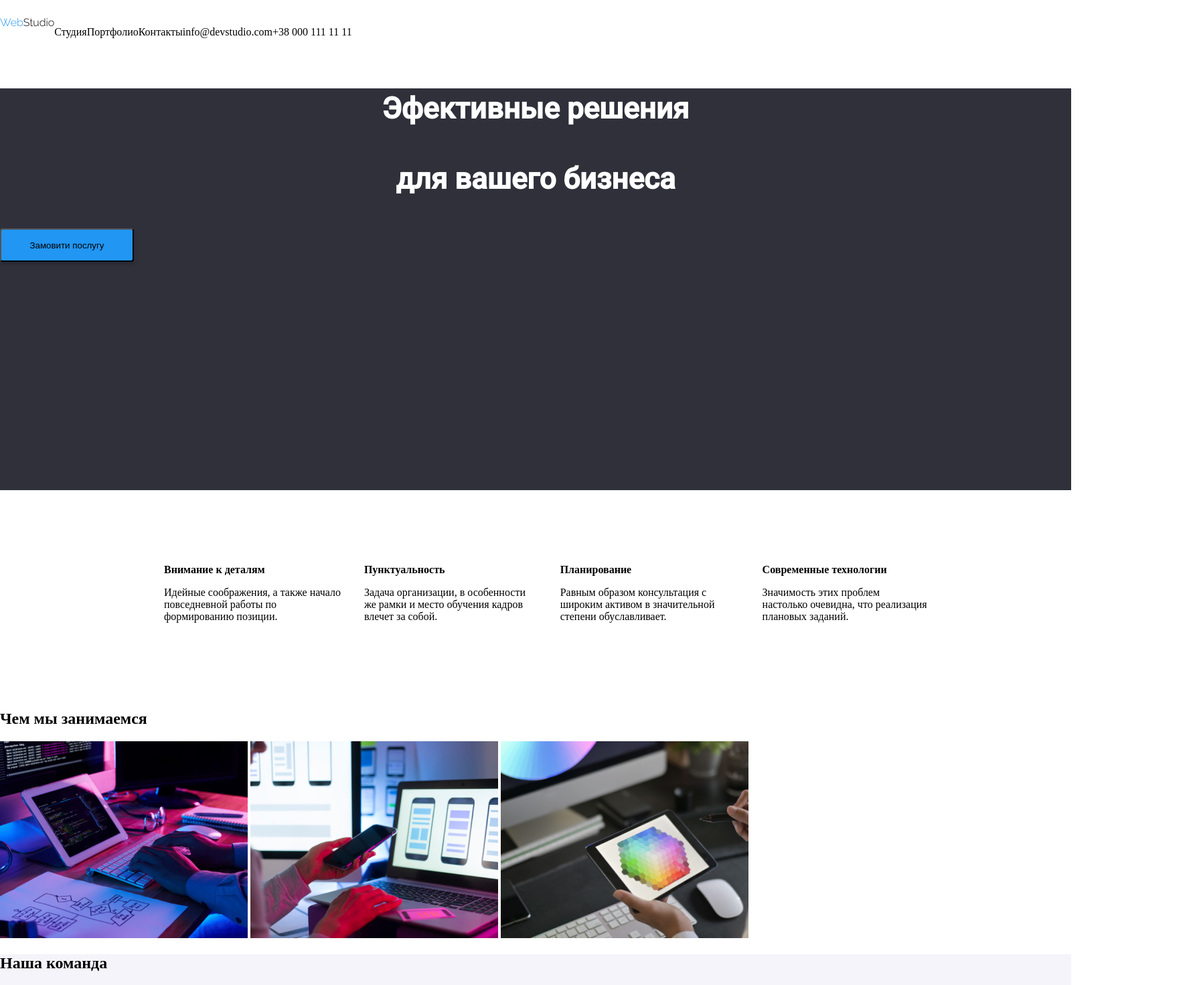
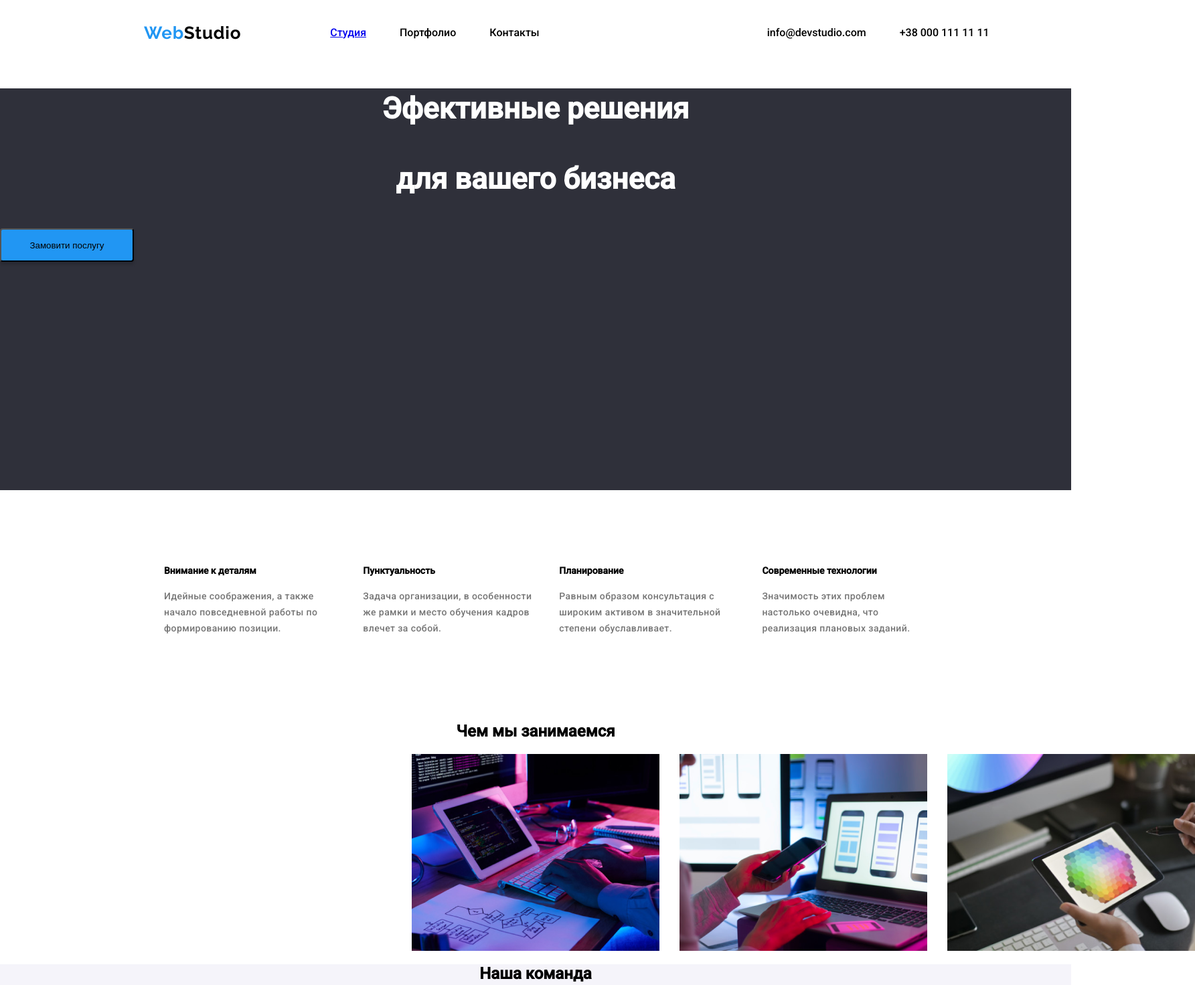
Before and after one commit to vladyslav9311/goit-markup-hw-02, a plain HTML site: page index.html in a window 1280 px wide. Shown: the top 1471 px of the page at 67% size, 1785 px wide, since content can reach past the window. Drawn offline with Linux system fonts and the light colour scheme.

Commit message:
Add files via upload

```diff
--- a/index.html
+++ b/index.html
@@ -6,11 +6,11 @@
     <meta name="viewport" content="width=device-width, initial-scale=1.0">
     <title>webstudio</title>
     <link rel="stylesheet" href="style.css">
+    <link rel="portfolio" href="portfolio.html">
     <link rel="modern-normalize" href="modern-normalize.css">
     <link rel="preconnect" href="https://fonts.googleapis.com">
-<link rel="preconnect" href="https://fonts.gstatic.com" crossorigin>
-<link href="https://fonts.googleapis.com/css2?family=Raleway:wght@300&family=Roboto:wght@500&display=swap" rel="stylesheet">
-</head>
+    <link rel="preconnect" href="https://fonts.gstatic.com" crossorigin>
+    <link href="https://fonts.googleapis.com/css2?family=Raleway:wght@100;200;300;400;500;700;900&family=Roboto:wght@500&display=swap" rel="stylesheet">
 <body class="sait">
     <!-- ХЕДЕР -->
         <header class="header_all">
@@ -18,15 +18,17 @@
 
          <div class="menu">
             <nav class="menu_nav">
-                <p class="text_menu" id="stud">Студия</p>
-                <p class="text_menu" id="port">Портфолио</p>
-                <p class="text_menu" id="kont">Контакты</p>
+                <ul class="menu_ul">
+                <li class="text_menu" id="stud"><a href="index.html">Студия</a></li>
+                <li class="text_menu" id="port"><a href="portfolio.html"></a> Портфолио</li>
+                <li class="text_menu" id="kont">Контакты</li>
+                </ul>
 
         </nav>
-
-            <p class="text_menu" id="email">info@devstudio.com</p>
-            <p class="text_menu" id="tel">+38 000 111 11 11</p>
-
+        <ul class="adremtext">
+            <li class="text_menu2" id="email">info@devstudio.com</li>
+            <li class="text_menu2" id="tel">+38 000 111 11 11</li>
+        </ul>
         </div>
         </header>
 
@@ -43,19 +45,19 @@
     <div class="text_box_all">
         <border-box class="text_box">
         <p style="font-weight: bold;">Внимание к деталям</p>
-        <p>Идейные соображения, а также начало повседневной работы по формированию позиции.</p>
+        <p class="text_perevagy">Идейные соображения, а также начало повседневной работы по формированию позиции.</p>
         </border-box>
         <border-box class="text_box">
         <p style="font-weight: bold;">Пунктуальность</p>
-        <p>Задача организации, в особенности же рамки и место обучения кадров влечет за собой.</p>
+        <p class="text_perevagy">Задача организации, в особенности же рамки и место обучения кадров влечет за собой.</p>
         </border-box>
         <border-box class="text_box">
         <p style="font-weight: bold;">Планирование</p>
-        <p>Равным образом консультация с широким активом в значительной степени обуславливает.</p>
+        <p class="text_perevagy">Равным образом консультация с широким активом в значительной степени обуславливает.</p>
         </border-box>
         <border-box class="text_box">
         <p style="font-weight: bold;">Современные технологии</p>
-        <p>Значимость этих проблем настолько очевидна, что реализация плановых заданий.</p>
+        <p class="text_perevagy">Значимость этих проблем настолько очевидна, что реализация плановых заданий.</p>
         </border-box>
 
     </div>
@@ -65,16 +67,16 @@
 
     <h2 id="wwd_h2">Чем мы занимаемся</h2>
     <div class="inwork_all">
-    <img class="inwork" src="images/img.png" alt="картинка1">
-    <img class="inwork" src="images/img2.png" alt="картинка2">
-    <img class="inwork" src="images/img3.png" alt="картинка3">
+    <img class="inwork1" src="images/img.png" alt="картинка1">
+    <img class="inwork2" src="images/img2.png" alt="картинка2">
+    <img class="inwork3" src="images/img3.png" alt="картинка3">
     </div>
 </main>
 
 
     <!-- КАРТОЧКИ -->
     <section class="team">
-        <h2>
+        <h2 class="teamh2">
             Наша команда
 
         </h2>
@@ -114,9 +116,11 @@
                 <footer class="footer">
                     <div class="footer_txt">
                         <p id="logo_f" style="color: white;"><span style="color: #2196F3;">Web</span>Studio</p>
-                        <address>ул. Безулицы</address>
-                        <p>info@example.com</p>
-                        <p>+38 111 111 11 11</p>
+
+                        <address class="adres">ул. Безулицы</address>
+                        <p class="footerbox_txt">info@example.com</p>
+                        <p class="footerbox_txt">+38 111 111 11 11</p>
+
                     </div>
                 </footer>
     </div>
--- /dev/null
+++ b/portfoliostyles.css
@@ -0,0 +1,78 @@
+.body {
+    display: block;
+    margin-left: auto;
+    margin-right: auto;
+    width: 1600px;
+    height: 2350px;
+}
+/* ХЕДЕР */
+.header_all {
+    box-sizing: border-box;
+    border: 1px solid;
+    border-color:#ECECEC;
+    width: 1600px;
+    height: 80px;
+    color: #000;
+    display: flex;
+   border: 1px;
+
+}
+.menu_nav {
+
+    display: flex;
+    margin-top: auto;
+    margin-bottom: auto;
+
+}
+.text_menu {
+    font-family: 'Roboto', sans-serif;
+}
+.adremtext {
+    display: flex;
+    font-family: 'Roboto', sans-serif;
+    margin-left: auto;
+    list-style: none;
+}
+.menu {
+    display: flex;
+    margin-top: auto;
+    margin-bottom: auto;
+
+}
+.logo {
+
+    color: #000;
+    font-family: 'Raleway', sans-serif;
+    font-style: normal;
+    margin-left: 215px;
+font-weight: 700;
+font-size: 26px;
+line-height: 31px;
+/* identical to box height */
+
+letter-spacing: 0.03em;
+}
+.menu_ul {
+    display: flex;
+    list-style: none;
+}
+#stud {
+
+    font-style: normal;
+    font-weight: 500;
+margin-left: 93px;
+    text-decoration: #2196F3;
+}
+#port {
+    padding-left: 50px;
+text-decoration: #2196F3;
+}
+#kont {
+    padding-left: 50px;
+}
+#email {
+margin-left: 300px;
+}
+#tel {
+padding-left: 50px;
+}
--- a/style.css
+++ b/style.css
@@ -24,6 +24,15 @@
     margin-bottom: auto;
 
 }
+.text_menu {
+    font-family: 'Roboto', sans-serif;
+}
+.adremtext {
+    display: flex;
+    font-family: 'Roboto', sans-serif;
+    margin-left: auto;
+    list-style: none;
+}
 .menu {
     display: flex;
     margin-top: auto;
@@ -35,8 +44,39 @@
     color: #000;
     font-family: 'Raleway', sans-serif;
     font-style: normal;
+    margin-left: 215px;
+font-weight: 700;
+font-size: 26px;
+line-height: 31px;
+/* identical to box height */
 
+letter-spacing: 0.03em;
 }
+.menu_ul {
+    display: flex;
+    list-style: none;
+}
+#stud {
+
+    font-style: normal;
+    font-weight: 500;
+margin-left: 93px;
+    text-decoration: #2196F3;
+}
+#port {
+    padding-left: 50px;
+text-decoration: #2196F3;
+}
+#kont {
+    padding-left: 50px;
+}
+#email {
+margin-left: 300px;
+}
+#tel {
+padding-left: 50px;
+}
+
 /* БАНЕР */
 
 .baner {
@@ -80,6 +120,9 @@ margin-left: auto;
 /* ПЕРЕВАГИ */
 .text_box {
     margin-left: 30px;
+    font-weight: 400;
+    font-size: 14px;
+line-height: 24px;
     }
     .text_box_all {
         margin-left: 215px;
@@ -88,24 +131,48 @@ margin-left: auto;
         flex-direction: row;
         margin-top: 94px;
     }
-
+.text_box {
+    font-family: 'Roboto', sans-serif;
+}
+.text_perevagy {
+    letter-spacing: 0.03em;
+color: #757575;
+}
 /* ЩО РОБИМО */
 .inwork_all {
     margin-left: auto;
     margin-right: auto;
-}
-.inwork {
     width: 370px;
     height: 294px;
+    display: flex;
+    justify-content: space-evenly;
+}
+.inwork1 {
 
+    margin-left: auto;
+
+}
+.inwork2 {
+    margin-left: auto;
+    padding-left: 30px;
+}
+.inwork3 {
+    margin-left: auto;
+    padding-left: 30px;
 }
 #wwd_h2 {
     margin-left: auto;
     margin-right: auto;
     padding-top: 94px;
+    font-family: 'Roboto', sans-serif;
+    text-align: center;
 }
 
 /* КОМАНДА */
+.teamh2 {
+    font-family: 'Roboto', sans-serif;
+    text-align: center;
+}
 .team {
     box-sizing: border-box;
     border: 0px;
@@ -152,9 +219,33 @@ background-color: #2F303A;
 #logo_f {
     font-family: 'Raleway', sans-serif;
     font-style: normal;
+padding-top: auto;
+font-weight: 700;
+font-size: 26px;
+line-height: 31px;
+/* identical to box height */
+
+letter-spacing: 0.03em;
+}
+.adres {
+    font-style: normal;
+font-weight: 400;
+font-size: 14px;
+line-height: 24px;
+color: #FFFFFF;
+
 }
 .footer_txt {
     margin-left: 215px;
-    padding-top: 60px;
+    padding-top: auto;
+    font-style: normal;
+font-weight: 400;
+font-size: 14px;
+line-height: 24px;
+letter-spacing: 0.03em;
+color: rgba(255, 255, 255, 0.6);
+margin-bottom: 30px;
+}
+.footer_all {
 
 }
```
Also changed, not shown: portfolio.html (added, +36 -0 lines).
